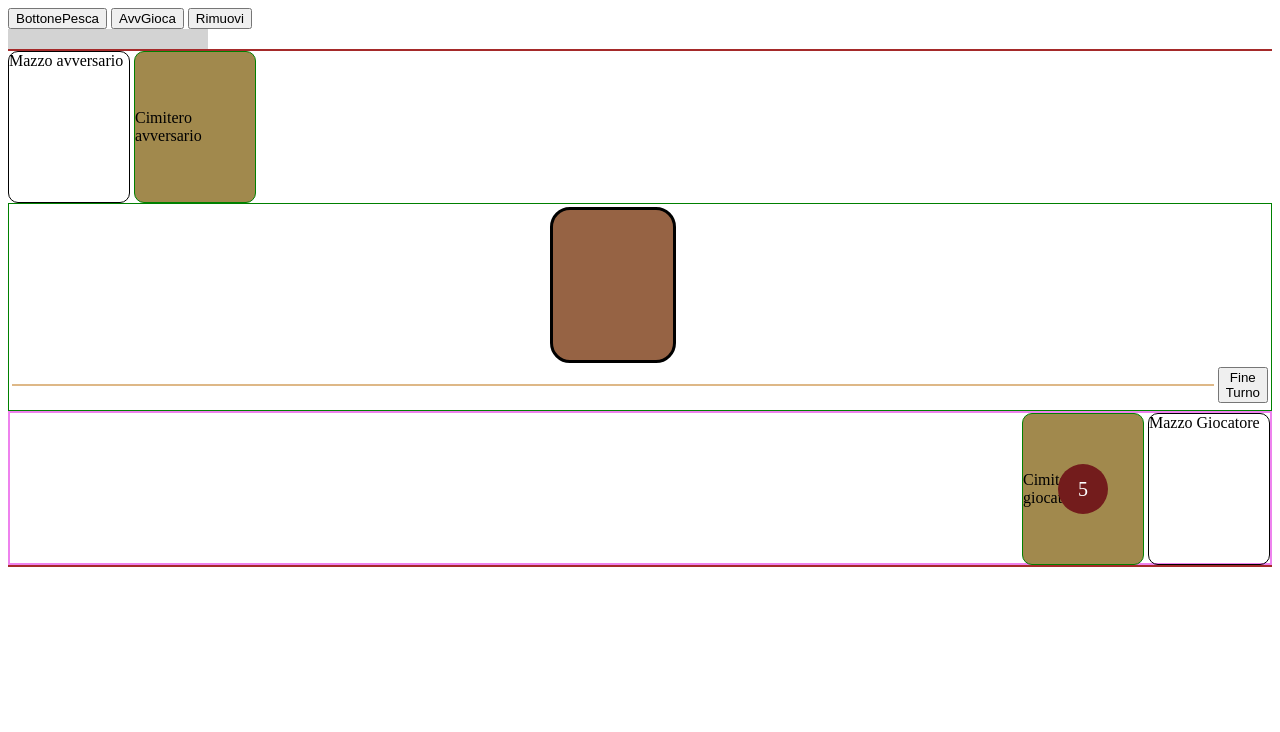
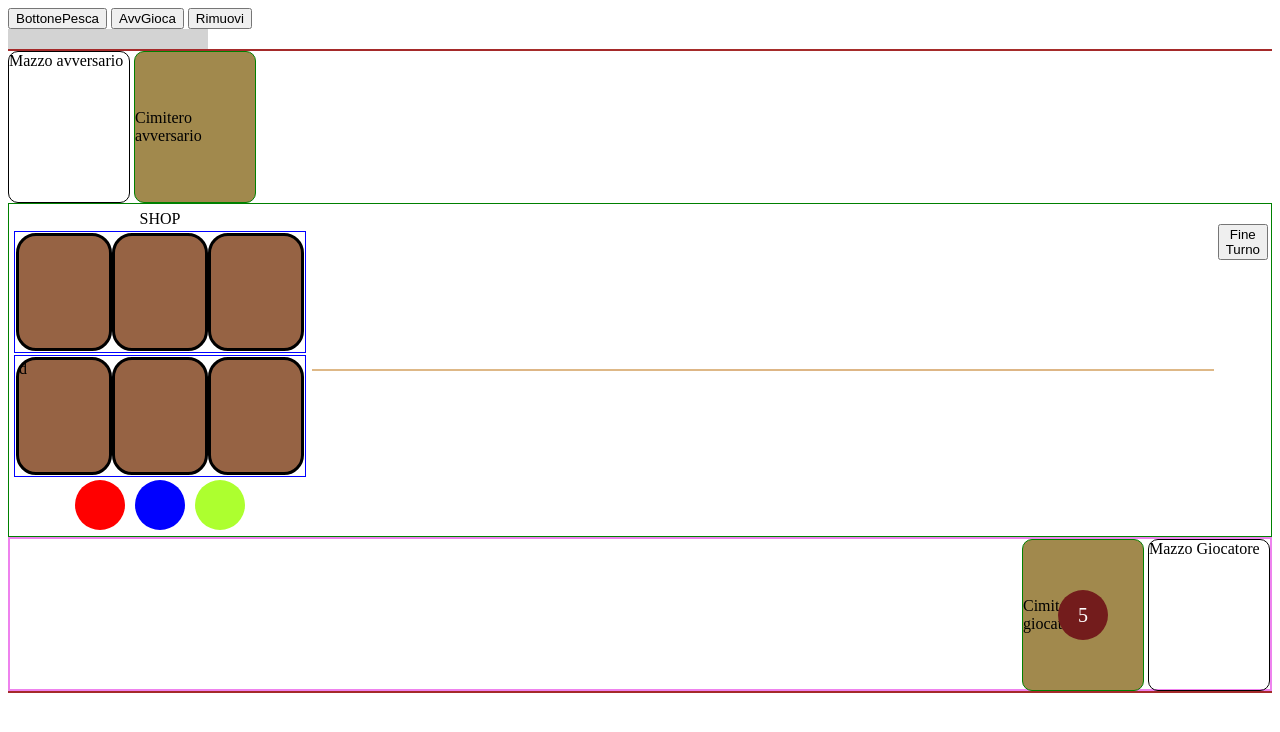
Before and after one commit to RodriguezGabb/Gioco-di-carte, a PHP site: page /Tavola.html in a window 1280 px wide. Shown: the top 732 px of the page. Run offline with PHP 8.4, Linux system fonts and the light colour scheme.

Commit message:
Add files via upload

```diff
--- a/StyleTavola.css
+++ b/StyleTavola.css
@@ -148,6 +181,61 @@
     display: inline-block;
 }
 
+/*shop*/
+.shopScritta {
+    text-align: center;
+}
+
+.shop {
+    width: 300px;
+    height: 100%;
+
+}
+
+.shopZonaCarte {
+    display: flex;
+    justify-content: center;
+    border: 1px solid blue;
+}
+
+.carteShop {
+    width: 90px;
+    /*75% di una carta normale*/
+    height: 112px;
+    border-radius: 20px;
+    border: 3px solid black;
+    background-color: rgb(150, 99, 68);
+    display: inline-block;
+}
+
+.shopZonaRisorse {
+    display: flex;
+    justify-content: center;
+    column-gap: 10px;
+}
+
+.shopRisorsaAtt {
+
+    width: 50px;
+    height: 50px;
+    border-radius: 50%;
+    background-color: red;
+}
+
+.shopRisorsaDeff {
+    width: 50px;
+    height: 50px;
+    border-radius: 50%;
+    background-color: blue;
+}
+
+.shopRisorsaAgil {
+    width: 50px;
+    height: 50px;
+    border-radius: 50%;
+    background-color: greenyellow;
+}
+
 /*classi da cancellare*/
 .table {
     border: 1px solid red;
--- a/Tavola.html
+++ b/Tavola.html
@@ -50,10 +50,36 @@
     </div>
 
     <table class="contenitoreCentrale">
-        <tr><!-- Board avversario -->
-            <td class="latoBoard" id="boardAvversario" colspan="2">
-                <div class="carta">
-                </div>
+        <tr>
+            <td class="shop" rowspan="3"><!--Shop-->
+                <table>
+                    <tr>
+                        <td class="shopScritta">SHOP</td>
+                    </tr>
+                    <tr><!--prima riga dello shop-->
+                        <td class="shopZonaCarte">
+                            <div class="carteShop"></div>
+                            <div class="carteShop"></div>
+                            <div class="carteShop"></div>
+                        </td>
+                    </tr>
+                    <tr><!--seconda riga dello shop-->
+                        <td class="shopZonaCarte">
+                            <div class="carteShop">d</div>
+                            <div class="carteShop"></div>
+                            <div class="carteShop"></div>
+                        </td>
+                    </tr>
+                    <tr><!--Risorse per aquistare-->
+                        <td class="shopZonaRisorse">
+                            <div class="shopRisorsaAtt"></div>
+                            <div class="shopRisorsaDeff"></div>
+                            <div class="shopRisorsaAgil"></div>
+                        </td>
+                    </tr>
+                </table>
+            </td>
+            <td class="latoBoard" id="boardAvversario" colspan="2"><!-- Board avversario -->
             </td>
         </tr>
         <tr><!-- Riga separatrice -->
@@ -64,7 +90,7 @@
             <!-- Pulsante fine turno -->
         </tr>
         <tr><!-- Board giocatore -->
-            <td class="latoBoard" colspan="2" id="boardGiocatore"><!--div class="carta"></div--></td>
+            <td class="latoBoard" colspan="2" id="boardGiocatore"></td>
         </tr>
     </table>
 
--- a/carta.js
+++ b/carta.js
@@ -1,8 +1,8 @@
-class carta {
+class carta {//id num serve per differenziare le carte dello stesso tipo con un numero che aumenta di uno, es: affondo1 affondo2 affondo3
     constructor(nome, tipo, immagine, costo, idNum) {//da fare imagine, aggiungere costo
         this.nome = nome;
         this.tipo = tipo;
-        this.immagine = 0;//dubbio se mettere assieme a nome o solo su html
+        this.immagine = 0;
         this.costo = costo;
         this.id = nome + idNum;
     }
--- a/hand.js
+++ b/hand.js
@@ -3,13 +3,12 @@ export default class Hand {
     constructor() {
         this.carte = [];
     }
-    pesca(mazzo) {
+    pesca(mazzo) {//pesca una carta dal mazzo passato la mette nella mano e restituisce la carta.
         let card = mazzo.carte.pop();
-        let id = card.id;
-        this.carte.push(card);//shift = pop solo che lo mette al inizio
-        return id;
+        this.carte.push(card);
+        return card;
     }
-    rimuoviCarta(idCarta) {//non funge
+    rimuoviCarta(idCarta) {//non funge per ora dammi un attimo
         for (let i = 0; i < this.carte.length; i++) {
             if (carte[i].id == idCarta) {
                 this.carte.splice(x, 1);
```
Also changed, not shown: other parts of StyleTavola.css (+34 -1 lines), cambiamenti.txt (+20 -0 lines), main.js (+22 -16 lines).
